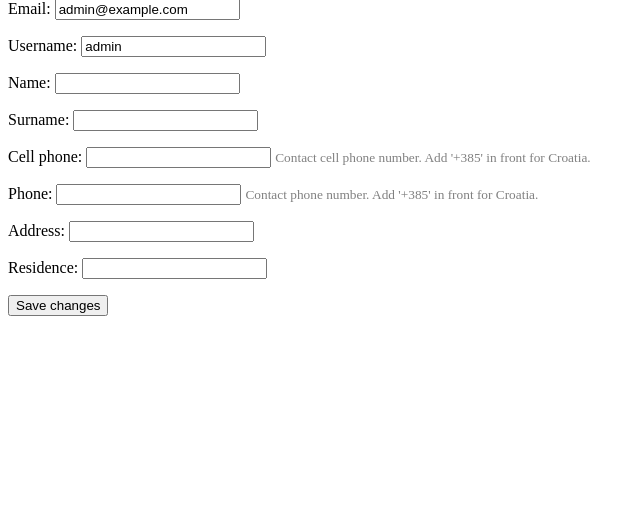
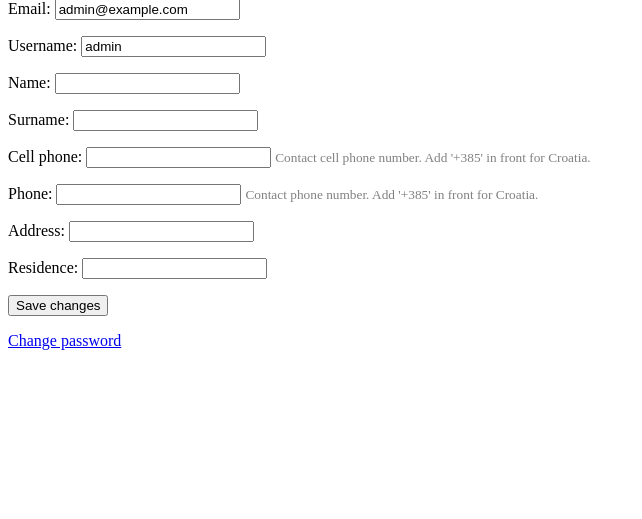
Before and after one commit to markogolub/REST_API, a Django app: page /account/ in a window 1280 px wide. Shown: the part 136-655 px from the top of the page, without its empty margins (0-642 px from the left). Run offline with Django 3.2, Linux system fonts and the light colour scheme; a user stored in the database is signed in.

Commit message:
Added forgot and change password links

```diff
--- a/Django/StorageSystemAPI/src/account/templates/account/account.html
+++ b/Django/StorageSystemAPI/src/account/templates/account/account.html
@@ -34,4 +34,8 @@
     <button type="submit">Save changes</button>
 </form>
 
+<div>
+    <p><a class="m-auto" href="{% url 'password_change' %}">Change password</a></p>
+</div>
+
 {% endblock content%}
--- a/Django/StorageSystemAPI/src/account/templates/account/login.html
+++ b/Django/StorageSystemAPI/src/account/templates/account/login.html
@@ -34,4 +34,9 @@
     <button type="submit">Log in</button>
 </form>
 
+<div>
+    <p><a class="m-auto" href="{% url 'password_reset' %}">Forgot password?</a></p>
+</div>
+
+
 {% endblock content%}
```
Also changed, not shown: Django/StorageSystemAPI/src/db.sqlite3.
